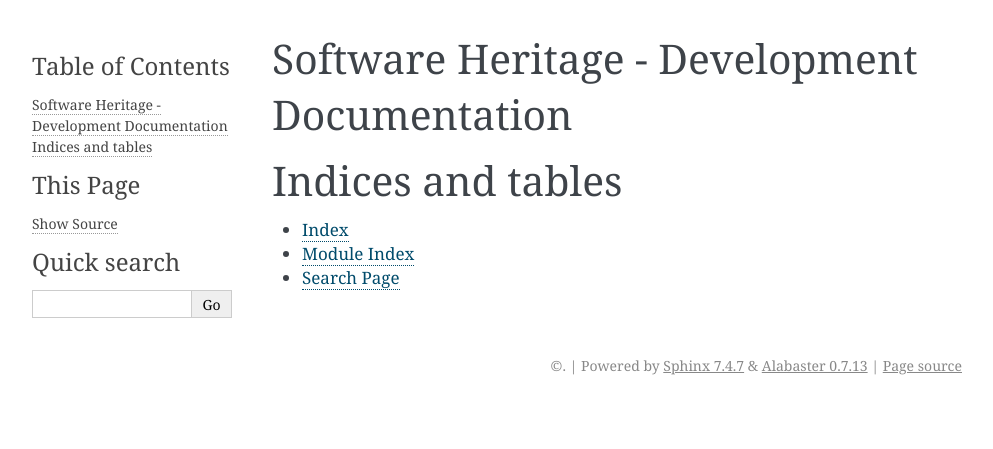
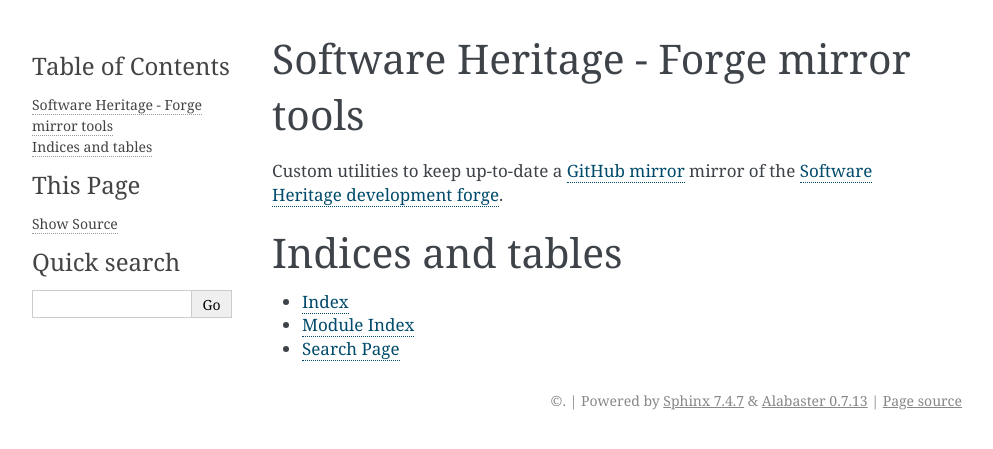
Before and after one commit to SoftwareHeritage/swh-mirror-forge, a Sphinx documentation site: the page built from docs/index.rst, in a window 1280 px wide. Shown: the top 449 px of the page, without its empty margins (148-1141 px from the left). Built offline with Sphinx 7.4.7, drawn with Linux system fonts in a browser that asks for light colours.

Commit message:
docs: add title and brief module description

```diff
--- a/docs/index.rst
+++ b/docs/index.rst
@@ -1,10 +1,16 @@
-Software Heritage - Development Documentation
-=============================================
+.. _swh-mirror-forge:
+
+Software Heritage - Forge mirror tools
+======================================
+
+Custom utilities to keep up-to-date a `GitHub mirror
+<https://github.com/softwareheritage>`_ mirror of the `Software Heritage
+development forge <https://github.com/softwareheritage>`_.
+
 
 .. toctree::
    :maxdepth: 2
    :caption: Contents:
-
 
 
 Indices and tables
```
